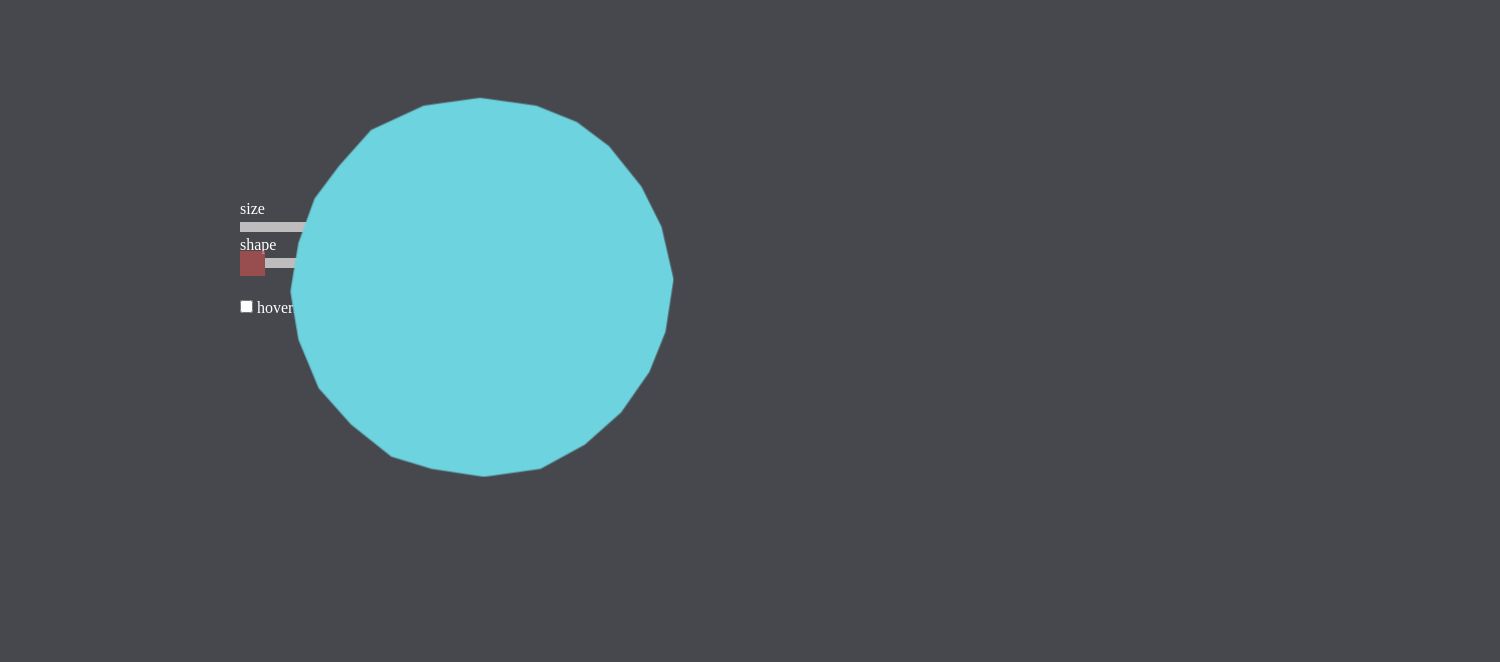
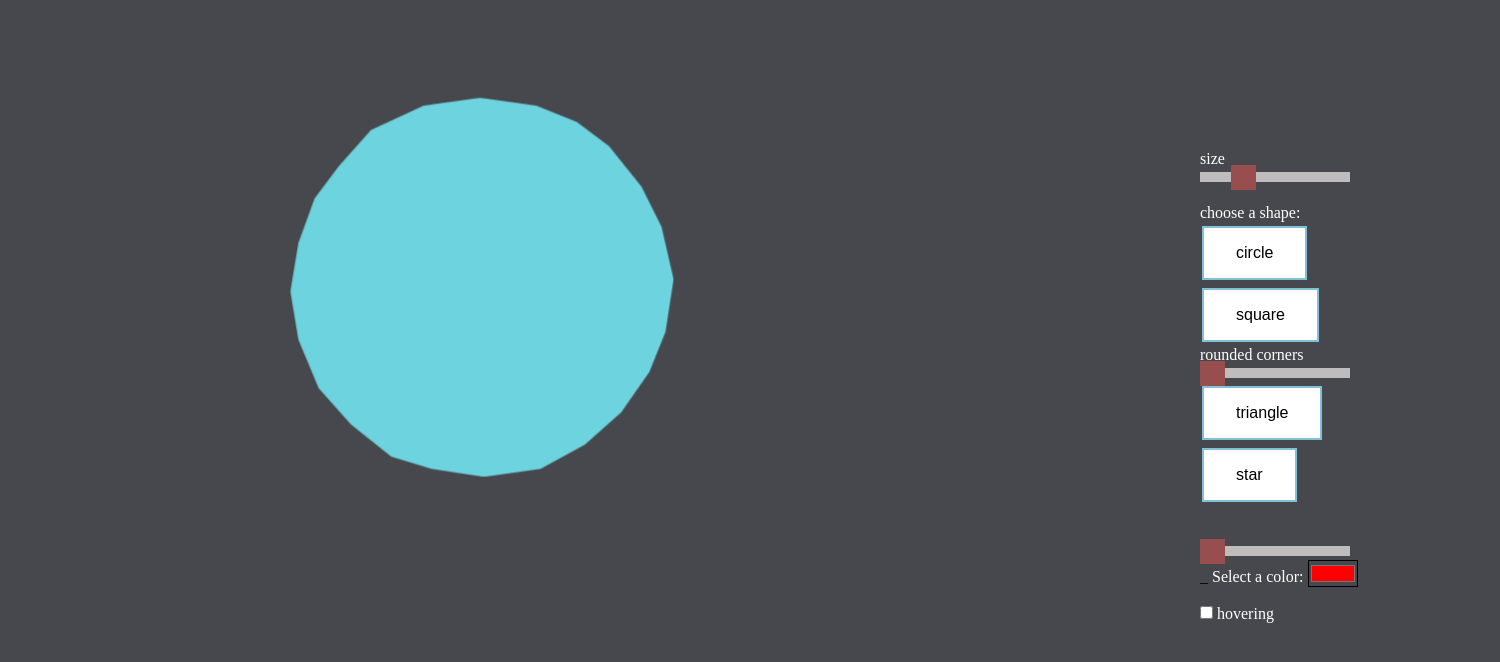
Before and after one commit to hesitantfox/VAviz, a plain HTML site: page index.html in a window 1280 px wide. Shown: the whole page, 1500 px wide, since content can reach past the window. Drawn offline with Linux system fonts and the light colour scheme.

Commit message:
Update index.html

```diff
--- a/index.html
+++ b/index.html
@@ -8,6 +8,8 @@
     <title>Document</title>
 </head>
 <body>
+
+
     <div class="container">
          <!-- <button> <p>happy</p> </button> -->
          <!-- <button> <p>question</p> </button> -->
@@ -15,13 +17,32 @@
         <div class="shapecontainer">
             <div class="shape" id="shapeid"></div>
         </div>
-
+        <div class="controls">
         <div class="slidecontainer">
-            <p></p>
             <label for="slidersizerange"> size </label><br>
             <input type="range" min="1" max="800" value="200" class="slider" id="slidersizerange" name ="slidersizerange">
+            <br>
+            <br>
+            <p>choose a shape:</br>
+            <button onclick="changeToCircle()" class="button button1">circle</button>
+            <button onclick="changeToSquare()" class="button button1">square</button>
             <p></p>
-            <label for="slidercornersrange"> shape </label><br>
+            <div class="rounders" id="rounders1">
+            <label for="smoothSquare" id="smoothSquarelable"> rounded corners </label><br>
+            <input type="range" min="0" max="2" value="0" class="slider" id="smoothSquare" name ="smoothSquare">
+            <p></p>
+        </div>
+            <button onclick="changeToTriangle()"class="button button1">triangle</button>
+            <p></p>
+            <div class="rounders2" id="rounders2">
+            <label for="smoothTriangle" id="smoothTrianglelable"> rounded corners </label><br>
+            <input type="range" min="0" max="2" value="0" class="slider" id="smoothTriangle" name ="smoothTriangle">
+            <p></p>
+        </div>
+            <button onclick="changeToStar()"class="button button1">star</button>
+            <p></p>
+            <br>
+            <br>
             <input type="range" min="1" max="10" value="0" class="slider" id="slidercornersrange" name ="slidercornersrange">
             <p></p>
 
@@ -32,10 +53,12 @@
                 <label for="favcolor">Select a color:</label>
                     <input type="color" id="colorPicker" name="favcolor" value="#ff0000">
                 </div>
+                <br>
             </div>
-            <input type="checkbox" id="checkboxHovering" name="checkboxHovering" value="false">
+            <input type="checkbox" id="checkboxHovering" name="checkboxHovering" value="true">
             <label for="checkboxHovering"> hovering </label><br>
         </div>
+    </div>
     <script src="blob.js"> </script>
 </body>
 </html>
```
